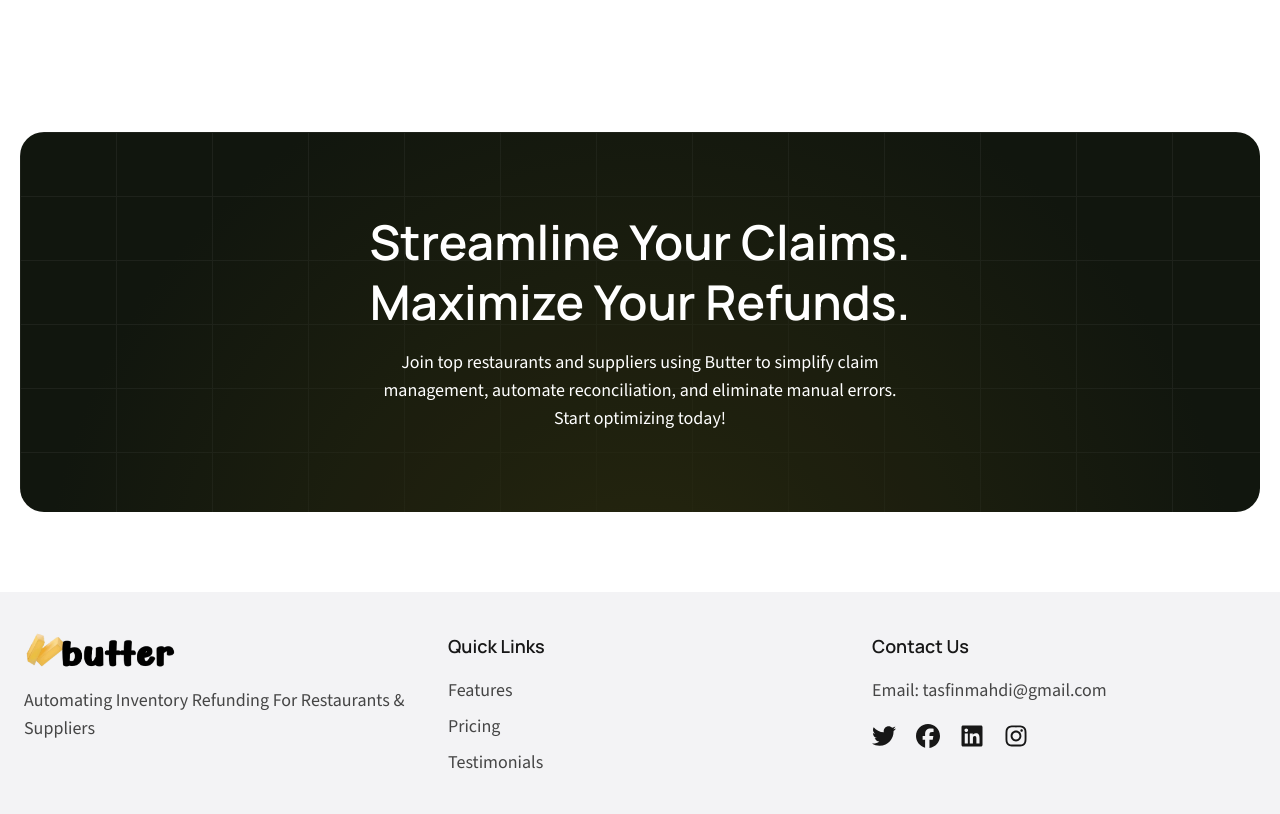
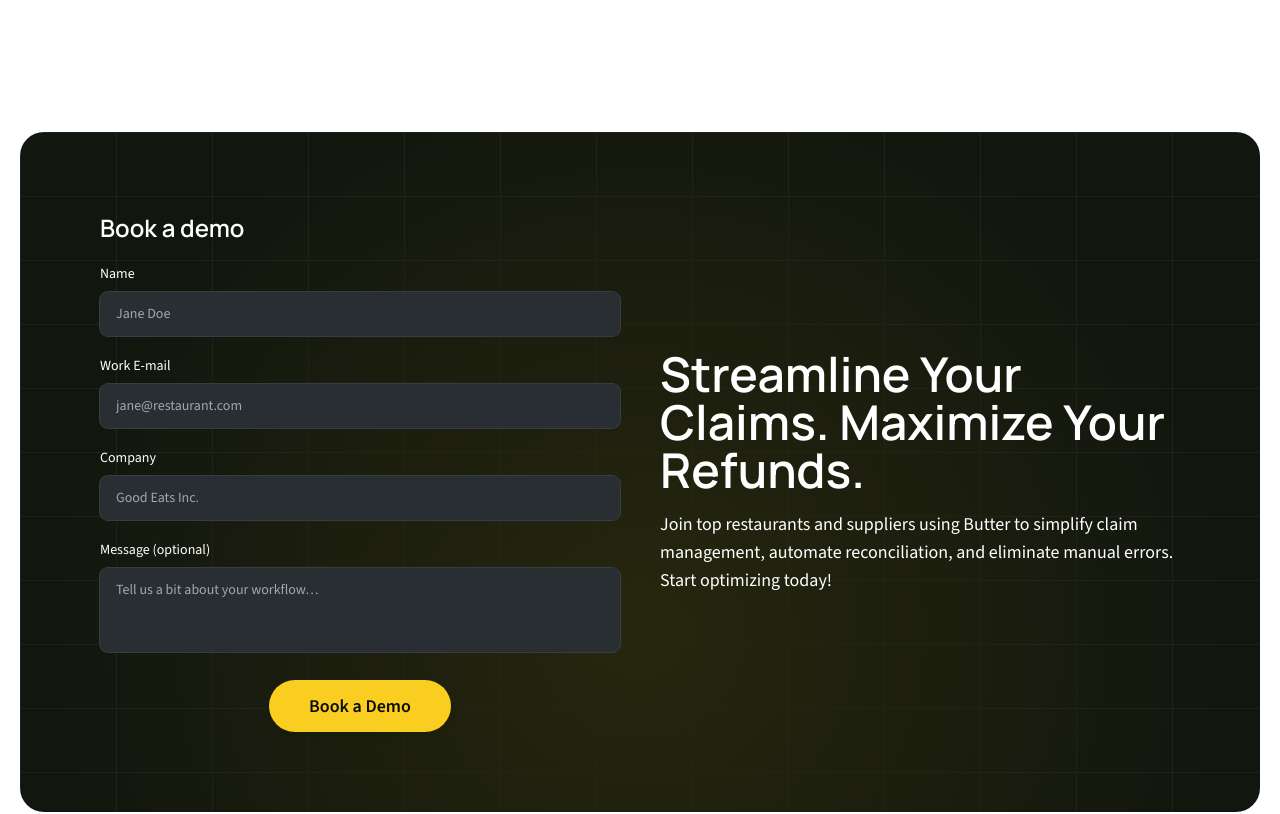
Before and after one commit to mahditasfin/butter-website-main, a Next.js app: page / in a window 1280 px wide. Shown: the part 4840-5654 px from the top of the page. Built offline with nearby package versions, Linux system fonts and the light colour scheme.

Commit message:
Update CTA.tsx

```diff
--- a/src/components/CTA.tsx
+++ b/src/components/CTA.tsx
@@ -1,24 +1,117 @@
-import { ctaDetails } from "@/data/cta"
+"use client";
 
+import { ctaDetails } from "@/data/cta";
+import { useState } from "react";
 
 const CTA: React.FC = () => {
+  const [submitted, setSubmitted] = useState(false);
+
   return (
     <section id="cta" className="mt-10 mb-5 lg:my-20">
-            <div className="relative h-full w-full z-10 mx-auto py-12 sm:py-20">
-                <div className="h-full w-full">
-                    <div className="rounded-3xl opacity-95 absolute inset-0 -z-10 h-full w-full bg-[#050a02] bg-[linear-gradient(to_right,#12170f_1px,transparent_1px),linear-gradient(to_bottom,#12170f_1px,transparent_1px)] bg-[size:6rem_4rem]">
-                        <div className="rounded-3xl absolute bottom-0 left-0 right-0 top-0 bg-[radial-gradient(circle_600px_at_50%_500px,#1C1C02,transparent)]"></div>
+      <div className="relative z-10 mx-auto rounded-3xl bg-[#050a02] bg-[linear-gradient(to_right,#12170f_1px,transparent_1px),linear-gradient(to_bottom,#12170f_1px,transparent_1px)] bg-[size:6rem_4rem] opacity-95">
+        {/* radial tint */}
+        <div className="absolute inset-0 rounded-3xl bg-[radial-gradient(circle_600px_at_50%_500px,#1C1C02,transparent)]" />
+
+        <div className="relative flex flex-col gap-10 px-6 py-12 text-white sm:px-10 sm:py-16 md:flex-row lg:px-20 lg:py-20">
+          {/* ────────── LEFT – FORM ────────── */}
+          <div className="w-full md:w-1/2">
+            {submitted ? (
+              <div className="rounded-xl bg-green-50/10 p-8 text-center md:text-left">
+                <h3 className="mb-3 text-2xl font-semibold text-green-200">
+                  Thank you!
+                </h3>
+                <p className="text-green-100">
+                  We’ll reach out shortly to schedule your personalised demo.
+                </p>
+              </div>
+            ) : (
+              <form
+                name="demo"
+                method="POST"
+                data-netlify="true"
+                netlify-honeypot="bot-field"
+                className="flex flex-col gap-5"
+                onSubmit={(e) => {
+                  e.preventDefault();
+                  const data = new FormData(e.currentTarget);
+                  data.append("form-name", "demo");
+                  fetch("/", { method: "POST", body: data }).then(() =>
+                    setSubmitted(true)
+                  );
+                }}
+              >
+                <input type="hidden" name="bot-field" />
+                <h3 className="text-2xl font-semibold">Book a demo</h3>
+
+                {/** Re-usable input component */}
+                {([
+                  { label: "Name", name: "name", type: "text", ph: "Jane Doe" },
+                  {
+                    label: "Work E-mail",
+                    name: "email",
+                    type: "email",
+                    ph: "jane@restaurant.com",
+                  },
+                  {
+                    label: "Company",
+                    name: "company",
+                    type: "text",
+                    ph: "Good Eats Inc.",
+                  },
+                ] as const).map((f) => (
+                  <label key={f.name} className="flex flex-col text-sm">
+                    {f.label}
+                    <input
+                      name={f.name}
+                      type={f.type}
+                      required
+                      placeholder={f.ph}
+                      className="mt-2 rounded-lg bg-[#1e2329] px-4 py-3 placeholder-gray-400
+                                 ring-1 ring-[#2d333b] focus:outline-none
+                                 focus:ring-2 focus:ring-yellow-500"
+                    />
+                  </label>
+                ))}
+
+                {/* Message */}
+                <label className="flex flex-col text-sm">
+                  Message&nbsp;(optional)
+                  <textarea
+                    name="message"
+                    rows={3}
+                    placeholder="Tell us a bit about your workflow…"
+                    className="mt-2 resize-none rounded-lg bg-[#1e2329] px-4 py-3 placeholder-gray-400
+                               ring-1 ring-[#2d333b] focus:outline-none
+                               focus:ring-2 focus:ring-yellow-500"
+                  />
+                </label>
+
+                {/* Submit */}
+                <button
+                  type="submit"
+                  className="mx-auto mt-2 w-max rounded-full bg-yellow-400 px-10 py-3 font-semibold
+                             text-black shadow-md transition hover:bg-yellow-500
+                             focus:outline-none focus:ring-2 focus:ring-yellow-500 focus:ring-offset-2"
+                >
+                  Book&nbsp;a&nbsp;Demo
+                </button>
+              </form>
+            )}
           </div>
 
-                    <div className="h-full flex flex-col items-center justify-center text-white text-center px-5">
-                        <h2 className="text-2xl sm:text-3xl md:text-5xl md:leading-tight font-semibold mb-4 max-w-2xl">{ctaDetails.heading}</h2>
-
-                        <p className="mx-auto max-w-xl md:px-5">{ctaDetails.subheading}</p>
+          {/* ────────── RIGHT – COPY ────────── */}
+          <div className="flex w-full flex-col items-center justify-center text-center md:w-1/2 md:items-start md:text-left">
+            <h2 className="mb-4 max-w-2xl text-3xl font-semibold leading-tight sm:text-4xl lg:text-5xl">
+              {ctaDetails.heading}
+            </h2>
+            <p className="mx-auto max-w-xl md:mx-0 md:px-0">
+              {ctaDetails.subheading}
+            </p>
           </div>
         </div>
       </div>
     </section>
-    )
-}
+  );
+};
 
-export default CTA
+export default CTA;
```
Lines whose indentation alone changed are shown as unchanged.
